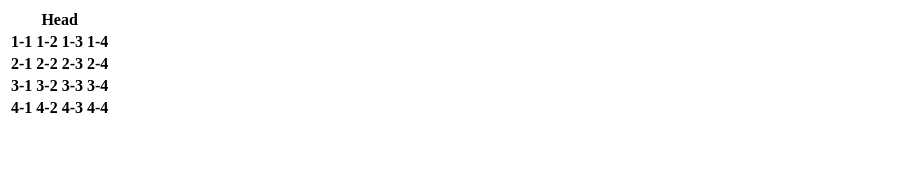
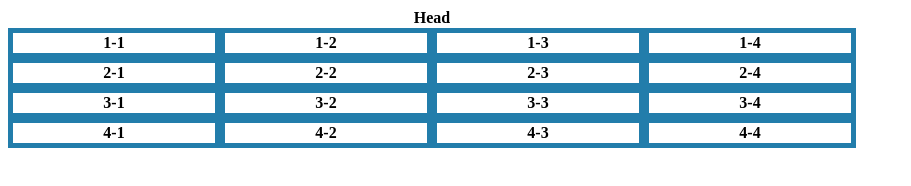
Before and after one commit to labyd/lessons, a plain HTML site: page Lesson_16-1.html in a window 1280 px wide. Shown: the whole page, without its empty margins (0-911 px from the left). Drawn offline with Linux system fonts and the light colour scheme.

Commit message:
Стилизовали таблицу

```diff
--- /dev/null
+++ b/Lesson_16-1.css
@@ -0,0 +1,11 @@
+table{
+  border-spacing: 0px;
+}
+
+.small th{
+  width: 200px;
+  border-top: 5px solid #227dab;
+  border-bottom: 5px solid #227dab;
+  border-left: 5px solid #227dab;
+  border-right: 5px solid #227dab;
+}
--- a/Lesson_16-1.html
+++ b/Lesson_16-1.html
@@ -3,31 +3,32 @@
   <head>
     <meta charset="utf-8">
     <title>Таблица</title>
+    <link rel="stylesheet" href="Lesson_16-1.css">
   </head>
   <body>
     <table>
       <tr>
         <th colspan="4">Head</th>
       </tr>
-      <tr>
+      <tr class="small">
         <th>1-1</th>
         <th>1-2</th>
         <th>1-3</th>
         <th>1-4</th>
       </tr>
-      <tr>
+      <tr class="small">
         <th>2-1</th>
         <th>2-2</th>
         <th>2-3</th>
         <th>2-4</th>
       </tr>
-      <tr>
+      <tr class="small">
         <th>3-1</th>
         <th>3-2</th>
         <th>3-3</th>
         <th>3-4</th>
       </tr>
-      <tr>
+      <tr class="small">
         <th>4-1</th>
         <th>4-2</th>
         <th>4-3</th>
```
